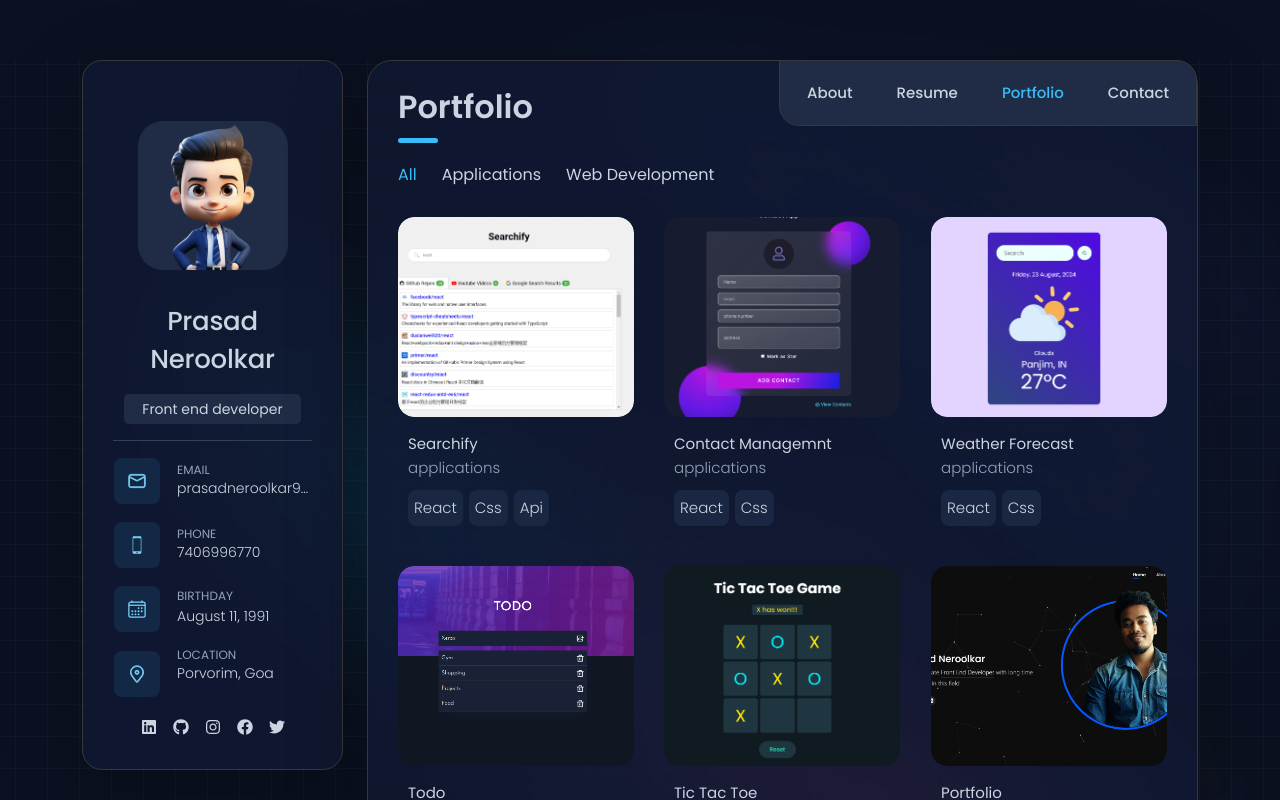
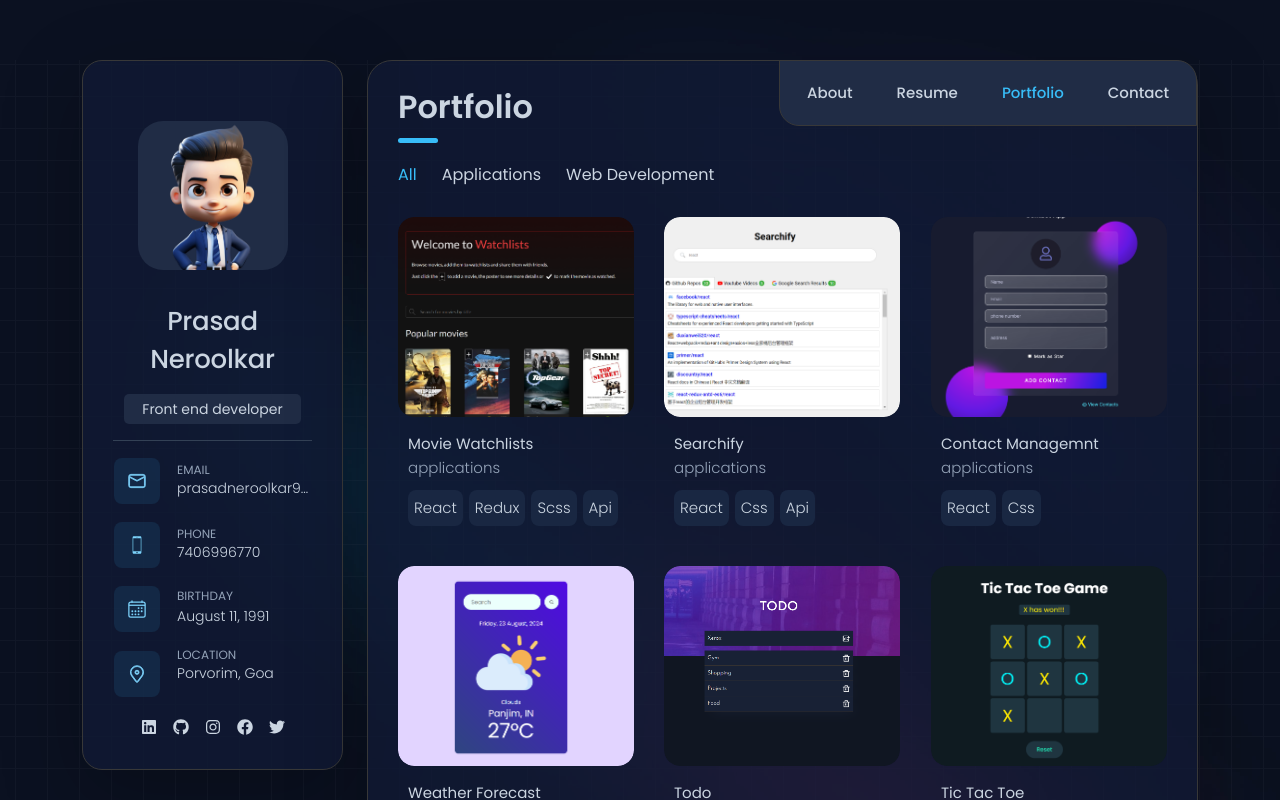
Before and after one commit to prasadneroolkar/newportfolio, a React (Vite) app: page /portfolio in a window 1280 px wide. Shown: the top 800 px of the page. Built offline with nearby package versions, Linux system fonts and the light colour scheme.

Commit message:
projects updated

```diff
--- a/src/components/common/DataTimeline.js
+++ b/src/components/common/DataTimeline.js
@@ -178,6 +178,13 @@ const tabsData = [
     label: "Applications",
     content: [
       {
+        imgSrc: "/images/movie.png",
+        description: "applications",
+        link: "https://movie-watchlists-prasad.vercel.app/",
+        tile: "Movie Watchlists",
+        tech: ["react", "redux", "scss", "api"],
+      },
+      {
         imgSrc: "/images/search.png",
         description: "applications",
         link: "https://searchify-app.vercel.app/",
@@ -234,6 +241,7 @@ const tabsData = [
         link: "https://prasad-neroolkar.netlify.app/",
         tech: ["react", "css"],
       },
+
       {
         imgSrc: "/images/food.png",
         description: "Web Development",
```
Also changed, not shown: public/images/movie.png (added).
